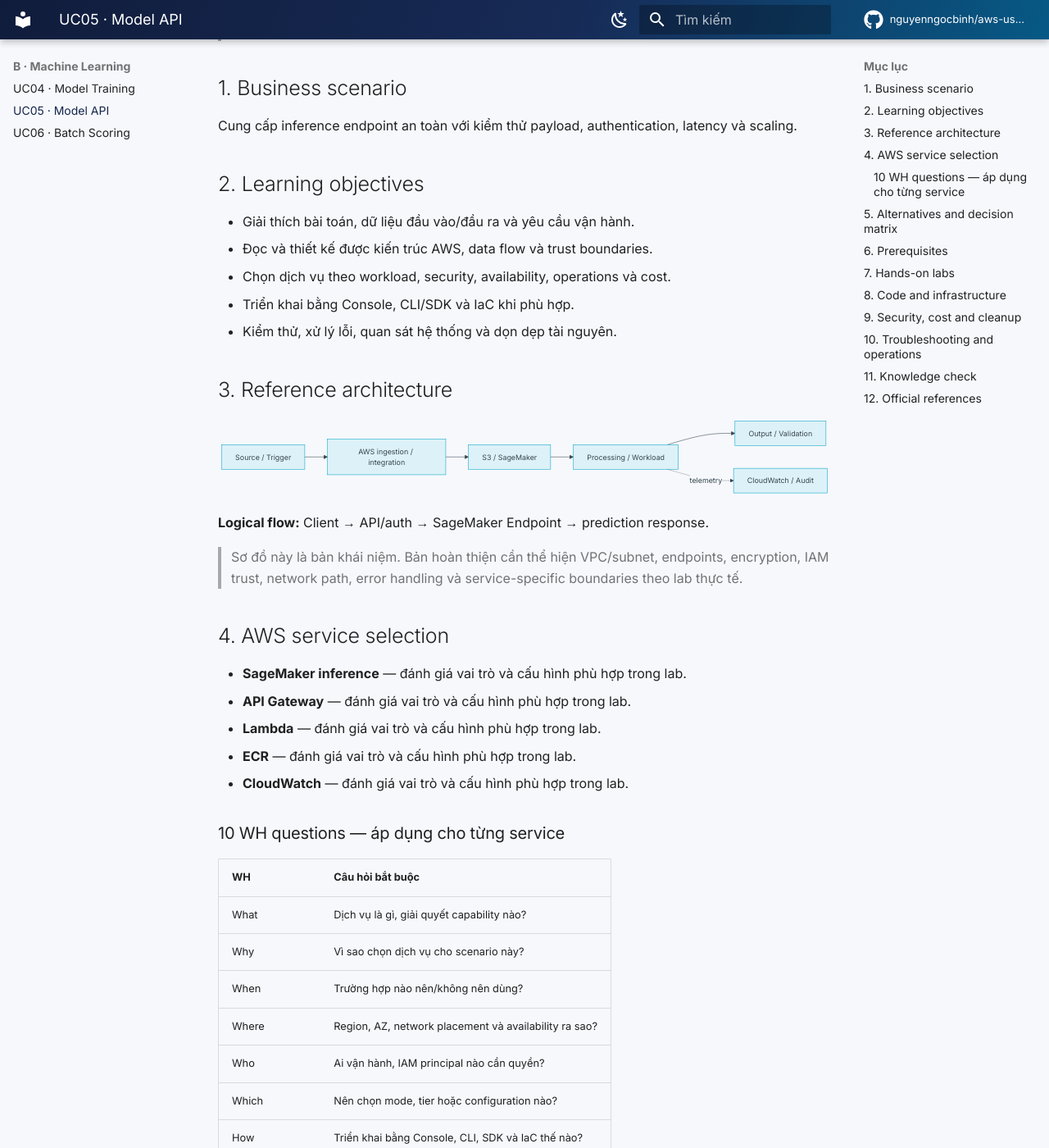
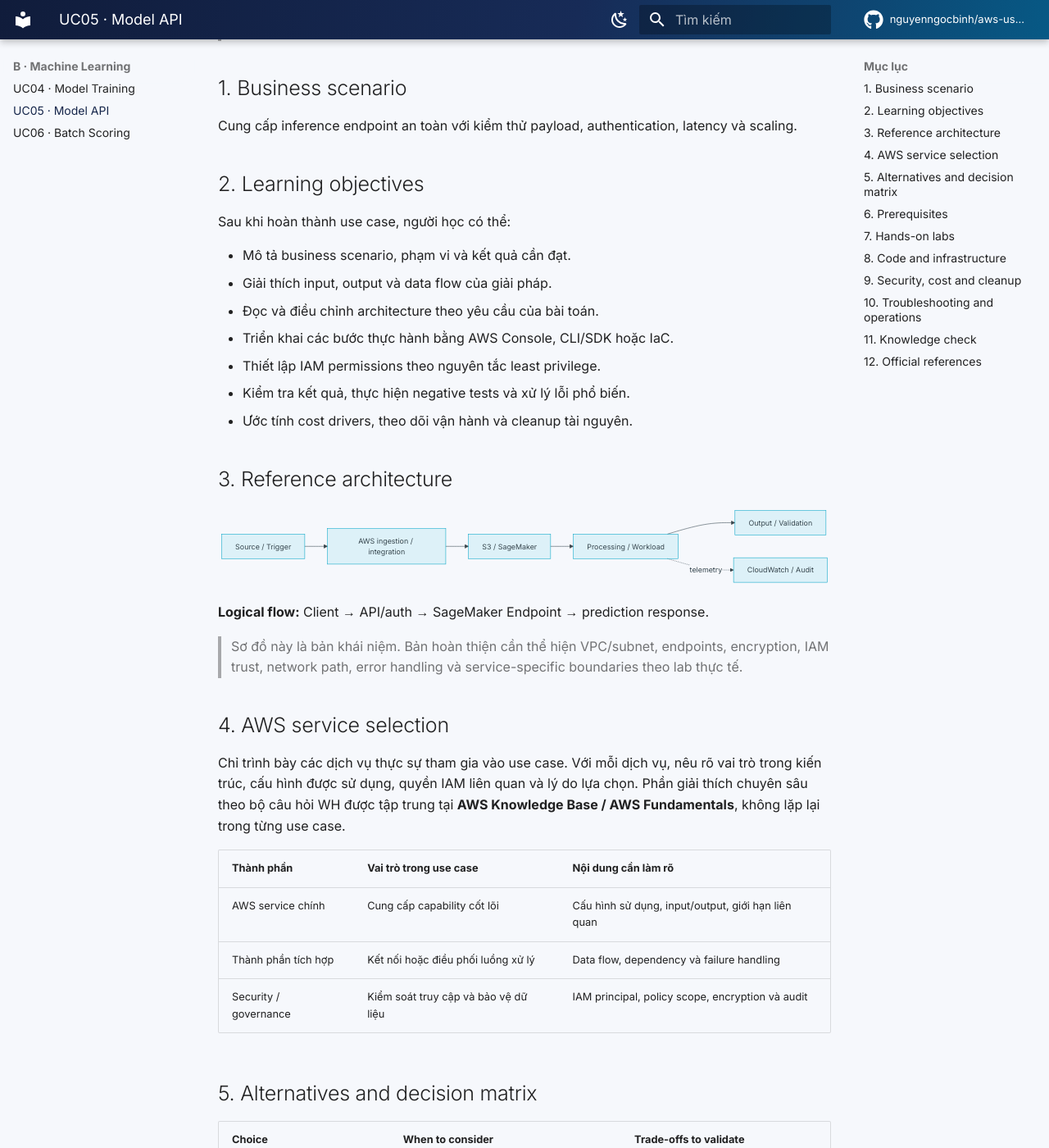
Before and after one commit to nguyenngocbinh/aws-usecase-learning-map, an MkDocs documentation site: the page built from docs/usecases/machine-learning/uc05-model-api.md, in a window 1280 px wide and 1400 px high, scrolled down 203 px. Shown: the whole window at 82% size. Built offline with MkDocs 1.6.1 and Material for MkDocs 9.7.7, drawn with Linux system fonts in a browser that asks for light colours; comment, search, counter and statistics services are not loaded; some of the changed text lies outside the part shown.

Commit message:
docs: remove WH questions from use case pages

````diff
--- a/docs/usecases/machine-learning/uc05-model-api.md
+++ b/docs/usecases/machine-learning/uc05-model-api.md
@@ -6,11 +6,16 @@
 Cung cấp inference endpoint an toàn với kiểm thử payload, authentication, latency và scaling.
 
 ## 2. Learning objectives
-- Giải thích bài toán, dữ liệu đầu vào/đầu ra và yêu cầu vận hành.
-- Đọc và thiết kế được kiến trúc AWS, data flow và trust boundaries.
-- Chọn dịch vụ theo workload, security, availability, operations và cost.
-- Triển khai bằng Console, CLI/SDK và IaC khi phù hợp.
-- Kiểm thử, xử lý lỗi, quan sát hệ thống và dọn dẹp tài nguyên.
+
+Sau khi hoàn thành use case, người học có thể:
+
+- Mô tả business scenario, phạm vi và kết quả cần đạt.
+- Giải thích input, output và data flow của giải pháp.
+- Đọc và điều chỉnh architecture theo yêu cầu của bài toán.
+- Triển khai các bước thực hành bằng AWS Console, CLI/SDK hoặc IaC.
+- Thiết lập IAM permissions theo nguyên tắc least privilege.
+- Kiểm tra kết quả, thực hiện negative tests và xử lý lỗi phổ biến.
+- Ước tính cost drivers, theo dõi vận hành và cleanup tài nguyên.
 
 ## 3. Reference architecture
 ```mermaid
@@ -26,27 +31,15 @@ flowchart LR
 > Sơ đồ này là bản khái niệm. Bản hoàn thiện cần thể hiện VPC/subnet, endpoints, encryption, IAM trust, network path, error handling và service-specific boundaries theo lab thực tế.
 
 ## 4. AWS service selection
-- **SageMaker inference** — đánh giá vai trò và cấu hình phù hợp trong lab.
-- **API Gateway** — đánh giá vai trò và cấu hình phù hợp trong lab.
-- **Lambda** — đánh giá vai trò và cấu hình phù hợp trong lab.
-- **ECR** — đánh giá vai trò và cấu hình phù hợp trong lab.
-- **CloudWatch** — đánh giá vai trò và cấu hình phù hợp trong lab.
 
-### 10 WH questions — áp dụng cho từng service
-| WH | Câu hỏi bắt buộc |
-|---|---|
-| What | Dịch vụ là gì, giải quyết capability nào? |
-| Why | Vì sao chọn dịch vụ cho scenario này? |
-| When | Trường hợp nào nên/không nên dùng? |
-| Where | Region, AZ, network placement và availability ra sao? |
-| Who | Ai vận hành, IAM principal nào cần quyền? |
-| Which | Nên chọn mode, tier hoặc configuration nào? |
-| How | Triển khai bằng Console, CLI, SDK và IaC thế nào? |
-| How much | Pricing dimensions và cost drivers là gì? |
-| What if | Failure modes, limits, recovery và troubleshooting? |
-| How compared | So với alternative nào, trade-off ra sao? |
+Chỉ trình bày các dịch vụ thực sự tham gia vào use case. Với mỗi dịch vụ, nêu rõ vai trò trong kiến trúc, cấu hình được sử dụng, quyền IAM liên quan và lý do lựa chọn. Phần giải thích chuyên sâu theo bộ câu hỏi WH được tập trung tại **AWS Knowledge Base / AWS Fundamentals**, không lặp lại trong từng use case.
 
-**Status:** chưa hoàn thành cho đến khi có câu trả lời theo từng dịch vụ và dẫn nguồn AWS chính thức.
+| Thành phần | Vai trò trong use case | Nội dung cần làm rõ |
+|---|---|---|
+| AWS service chính | Cung cấp capability cốt lõi | Cấu hình sử dụng, input/output, giới hạn liên quan |
+| Thành phần tích hợp | Kết nối hoặc điều phối luồng xử lý | Data flow, dependency và failure handling |
+| Security / governance | Kiểm soát truy cập và bảo vệ dữ liệu | IAM principal, policy scope, encryption và audit |
+
 
 ## 5. Alternatives and decision matrix
 | Choice | When to consider | Trade-offs to validate |
@@ -93,7 +86,7 @@ Mã nguồn thực hành được tổ chức trong `usecases/UC05/`:
 Tạo bảng symptom → likely cause → diagnostic → remediation. Bổ sung CloudWatch logs/metrics, audit trail, retry behavior, alert routing và recovery checks khi phù hợp.
 
 ## 11. Knowledge check
-- [ ] Trả lời đủ 10 WH cho từng AWS service.
+- [ ] Trình bày được vai trò và cấu hình của từng AWS service trong use case.
 - [ ] So sánh service chính với ít nhất hai alternatives khả thi khi phù hợp.
 - [ ] Giải thích architecture, data flow và security boundaries.
 - [ ] Reproduce lab từ môi trường sạch.
````
